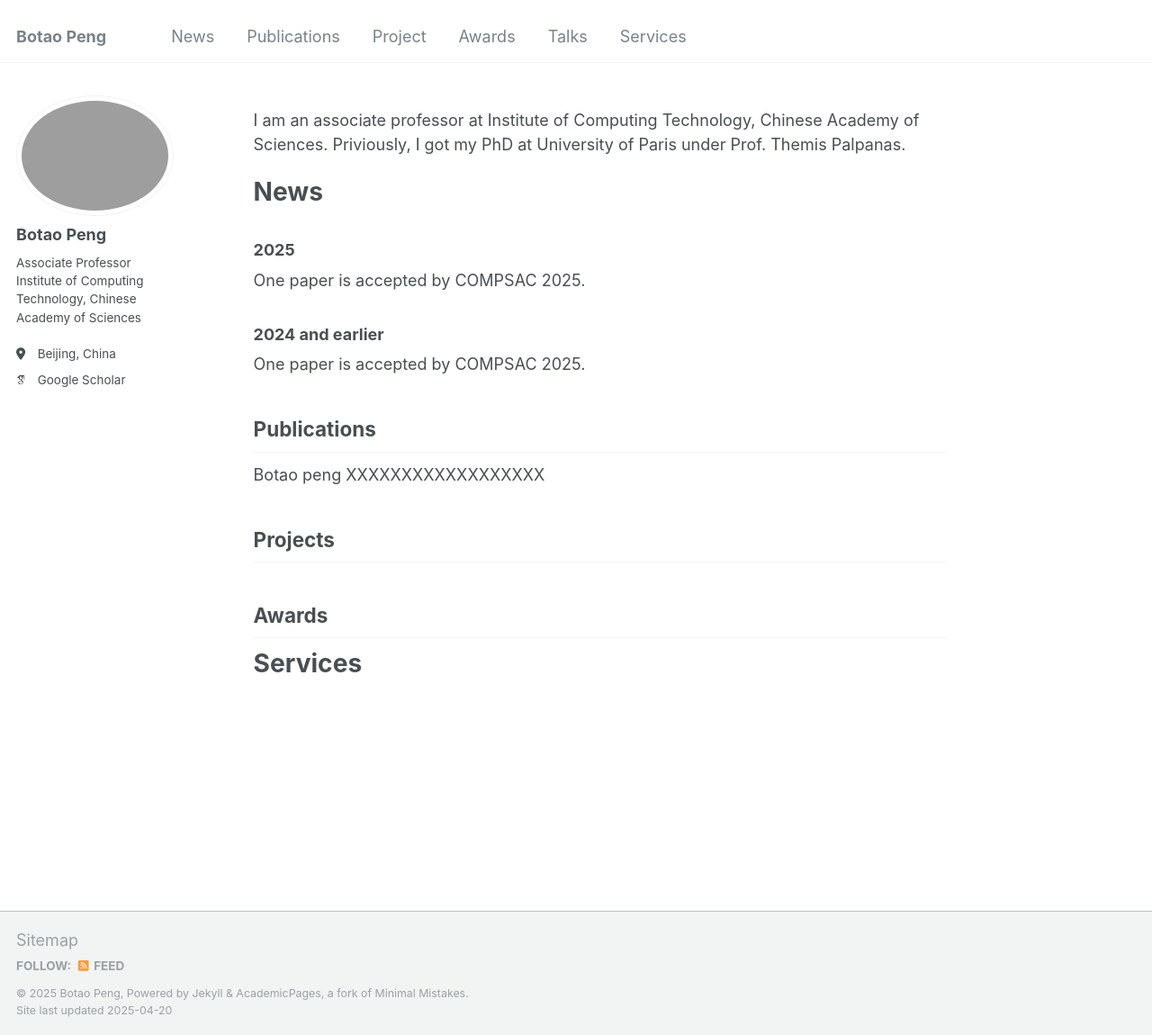
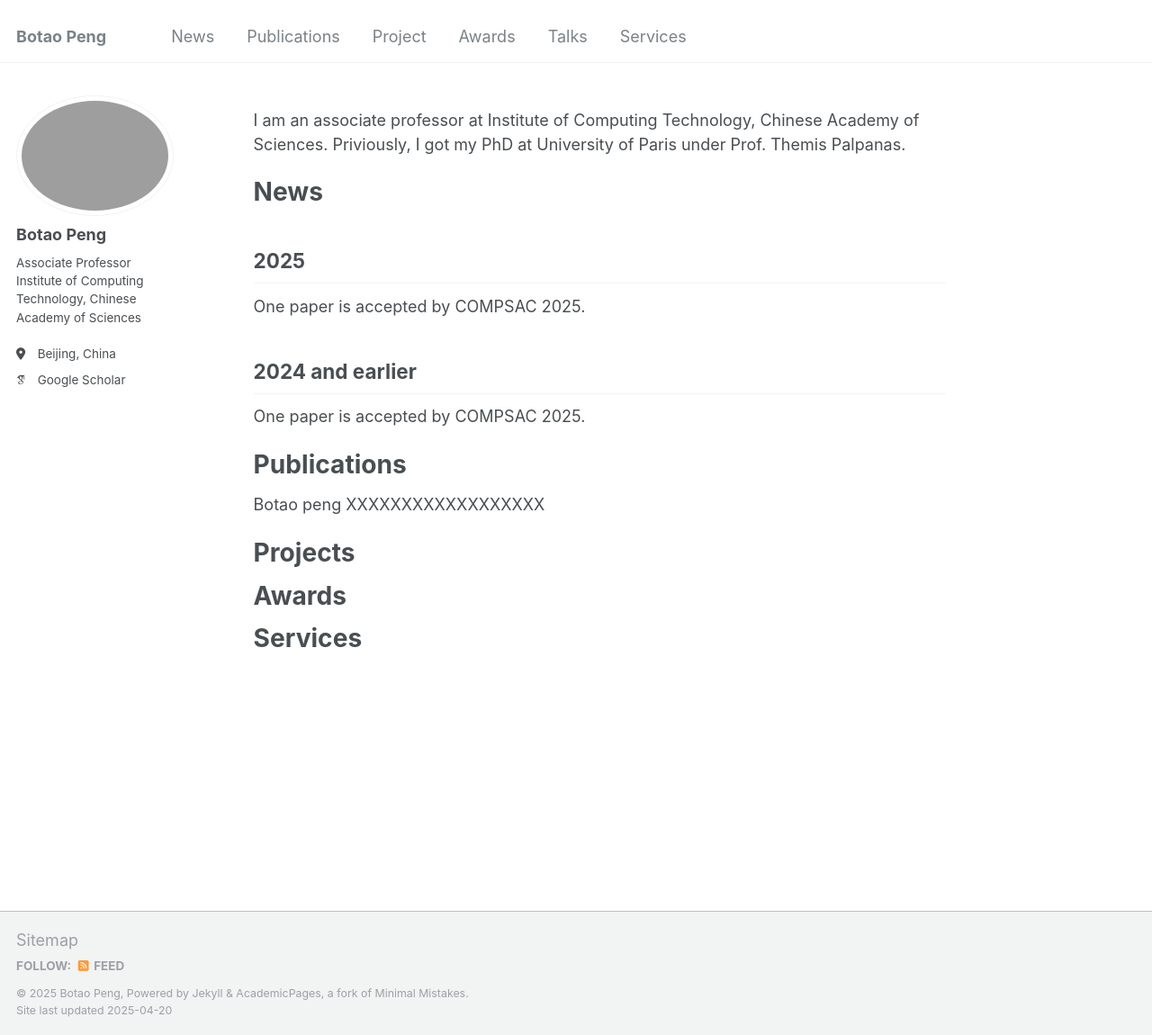
Before and after one commit to BotaoPENG/botaopeng.github.io, a Jekyll site: the page built from _pages/about.md, in a window 1280 px wide and 1150 px high. Shown: the whole window at 90% size. Built offline with Jekyll 4.4.1, drawn with Linux system fonts in a browser that asks for light colours; some web fonts are replaced.

```diff
--- a/_pages/about.md
+++ b/_pages/about.md
@@ -12,20 +12,20 @@ Priviously, I got my PhD at University of Paris under Prof. Themis Palpanas.
 # News {#news}
 
 
-### 2025
+## 2025
 
 One paper is accepted by COMPSAC 2025.
 
-### 2024 and earlier
+## 2024 and earlier
 
 One paper is accepted by COMPSAC 2025.
 
-## Publications {#publications}
+# Publications {#publications}
 
 Botao peng XXXXXXXXXXXXXXXXXX
 
-## Projects {#projects}
+# Projects {#projects}
 
-## Awards {#awards}
+# Awards {#awards}
 
 # Services {#services}
```
